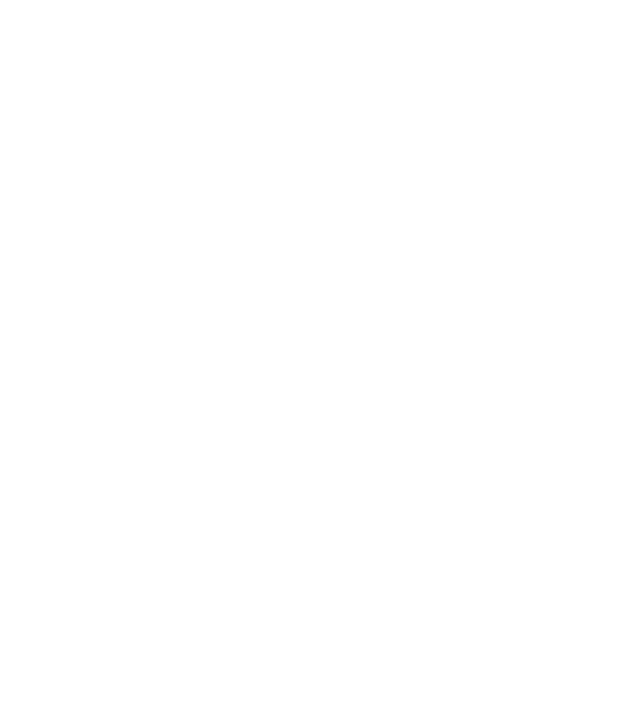
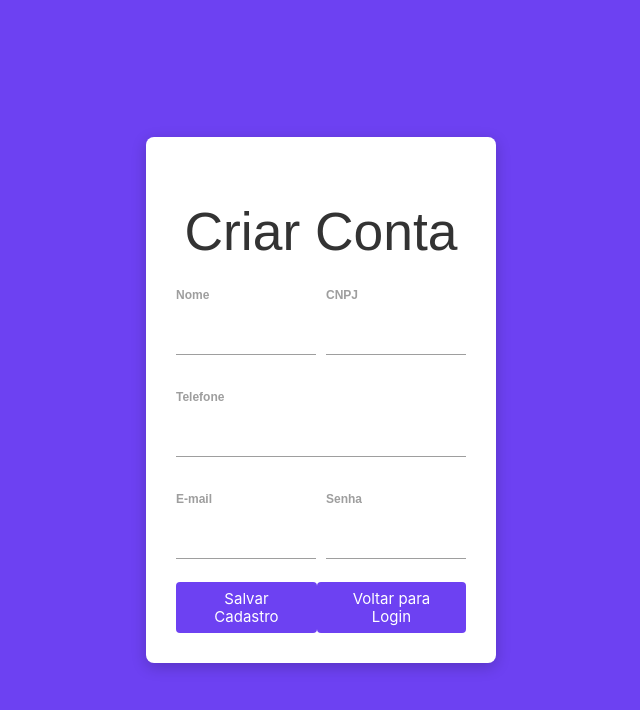
Before and after one commit to Esterzinha12/Front_2Gheter, a React (Create React App) app: page /cadastroUsuario in a window 1280 px wide. Before the commit this address had no page. Shown: the top 710 px of the page, without its empty margins (319-959 px from the left). Built offline with nearby package versions, Linux system fonts and the light colour scheme.

Commit message:
Base da tela de cadastro de usuário

```diff
--- a/src/App.js
+++ b/src/App.js
@@ -3,6 +3,7 @@
 import { Home } from './pages/Home';
 import { Login } from './pages/Login';
 import { MeusAnuncios } from "./pages/MeusAnuncios/MeusAnuncios";
+import { Cadastro } from "./pages/CadastroUsuario/CadastroUsuario.js";
 
 function App() {
   return (
@@ -11,6 +12,7 @@
       <Route path ="/" element={<Login />} />
       <Route path ="/home" element={<Home />} />
       <Route path ="/meus-anuncios" element={<MeusAnuncios />} />
+      <Route path="/cadastroUsuario" element={<Cadastro />} />
     </Routes>
    </Router>
   );
--- /dev/null
+++ b/src/pages/CadastroUsuario/CadastroUsuario.css
@@ -0,0 +1,119 @@
+body{
+    margin:0px;
+    padding: 0px;
+}
+
+.cadastro-pagina {
+    font-family: Arial, sans-serif;
+    background-color: #6D41F2;
+    width: 100%;
+    height: 100vh;
+    display: flex;
+    justify-content: center;
+    align-items: center;
+}
+
+.cadastro-container {
+    display: flex;
+    align-items: center;
+}
+
+.cadastro-lado-esquerdo {
+    display: flex;
+    flex-direction: column;
+    align-items: center;
+}
+
+.cadastro-container-logo {
+    text-align: center;
+    margin-bottom: 15px;
+}
+
+.cadastro-logo-nav {
+    width: 250px;
+    height: auto;
+}
+
+.cadastro-caixa {
+    background-color: white;
+    padding: 30px;
+    border-radius: 8px;
+    box-shadow: 0px 4px 15px rgba(0, 0, 0, 0.2);
+    width: 350px;
+}
+
+.cadastro-titulo {
+    text-align: center;
+    margin-bottom: 15px;
+    color: #333;
+}
+
+.cadastro-grupo-input {
+    margin-bottom: 15px;
+}
+
+.cadastro-grupo-input label {
+    display: block;
+    margin-bottom: 5px;
+    font-weight: bold;
+}
+
+.cadastro-grupo-input input {
+    width: 100%;
+    padding: 10px;
+    border: 1px solid #ccc;
+    border-radius: 4px;
+}
+
+.cadastro-senha-esquecida {
+    display: block;
+    text-align: right;
+    font-size: 12px;
+    color: #6D41F2;
+    text-decoration: none;
+    margin-top: 5px;
+}
+
+.cadastro-acoes {
+    display: flex;
+    justify-content: space-between;
+    align-items: center;
+}
+
+.cadastro-botao {
+    background-color: #6D41F2;
+    color: white;
+    padding: 8px 15px;
+    border: none;
+    border-radius: 4px;
+    cursor: pointer;
+}
+
+.cadastro-botao:hover {
+    background-color: #5636C9;
+}
+
+.cadastro-link-cadastrar {
+    color: #6D41F2;
+    text-decoration: none;
+}
+
+.cadastro-container-slogan {
+    margin-left: 40px;
+    margin-top: 20px;
+}
+
+.cadastro-texto-slogan {
+    color: white;
+    font-size: 18px;
+}
+
+.cadastro-linha {
+    display: flex;
+    justify-content: space-between;
+    gap: 10px;
+}
+
+.cadastro-linha .cadastro-grupo-input {
+    flex: 1;
+}
--- /dev/null
+++ b/src/pages/CadastroUsuario/CadastroUsuario.js
@@ -0,0 +1,84 @@
+import React, { useState } from "react";
+import { useNavigate } from "react-router-dom";
+import "./CadastroUsuario.css";
+import logo from "../../images/LOGO.svg";
+
+export function Cadastro() {
+  const [nome, setNome] = useState("");
+  const [cnpj, setCnpj] = useState("");
+  const [email, setEmail] = useState("");
+  const [senha, setSenha] = useState("");
+  const [telefone, setTelefone] = useState("");
+  const [error, setError] = useState("");
+  const navigate = useNavigate();
+
+  const handleCadastro = async (event) => {
+    event.preventDefault();
+    setError("");
+
+    try {
+      const response = await fetch("http://localhost:3000/usuario/cadastro", {
+        method: "POST",
+        headers: {
+          "Content-Type": "application/json",
+        },
+        body: JSON.stringify({ nome, cnpj, email, senha, telefone }),
+      });
+
+      const data = await response.json();
+
+      if (response.ok) {
+        navigate("/login");
+      } else {
+        setError(data.message || "Erro desconhecido ao tentar cadastrar.");
+      }
+    } catch (error) {
+      setError("Erro ao conectar com o servidor. Tente novamente.");
+      console.error("Erro na requisição:", error);
+    }
+  };
+
+  return (
+    <div className="cadastro-pagina">
+      <div className="cadastro-container">
+        <div className="cadastro-lado-direito">
+          <div className="cadastro-caixa">
+            <h2 className="cadastro-titulo">Criar Conta</h2>
+            <form onSubmit={handleCadastro}>
+              <div className="cadastro-linha">
+                <div className="cadastro-grupo-input">
+                  <label htmlFor="nome">Nome</label>
+                  <input type="text" id="nome" value={nome} onChange={(e) => setNome(e.target.value)} required />
+                </div>
+                <div className="cadastro-grupo-input">
+                  <label htmlFor="cnpj">CNPJ</label>
+                  <input type="text" id="cnpj" value={cnpj} onChange={(e) => setCnpj(e.target.value)} required />
+                </div>
+              </div>
+              <div className="cadastro-linha">
+                <div className="cadastro-grupo-input">
+                  <label htmlFor="telefone">Telefone</label>
+                  <input type="text" id="telefone" value={telefone} onChange={(e) => setTelefone(e.target.value)} required />
+                </div>
+              </div>
+              <div className="cadastro-linha">
+                <div className="cadastro-grupo-input">
+                  <label htmlFor="email">E-mail</label>
+                  <input type="email" id="email" value={email} onChange={(e) => setEmail(e.target.value)} required />
+                </div>
+                <div className="cadastro-grupo-input">
+                  <label htmlFor="senha">Senha</label>
+                  <input type="password" id="senha" value={senha} onChange={(e) => setSenha(e.target.value)} required />
+                </div>
+              </div>
+              <div className="cadastro-acoes">
+                <button type="submit" className="cadastro-botao">Salvar Cadastro</button>
+                <button type="button" className="cadastro-botao voltar" onClick={() => navigate("/")}>Voltar para Login</button>
+              </div>
+            </form>
+          </div>
+        </div>
+      </div>
+    </div>
+  );
+}
--- /dev/null
+++ b/src/pages/CadastroUsuario/index.js
@@ -0,0 +1 @@
+export * from "./CadastroUsuario.js";
--- a/src/pages/Login/Login.js
+++ b/src/pages/Login/Login.js
@@ -6,7 +6,7 @@
 export function Login() {
   const [email, setEmail] = useState("");
   const [senha, setSenha] = useState("");
-  const [error, setError] = useState(""); // Estado para mensagens de erro
+  const [error, setError] = useState("");
   const navigate = useNavigate();
 
   const handleLogin = async (event) => {
@@ -69,7 +69,7 @@
               </div>
               <div className="login-acoes">
                 <button type="submit" className="login-botao">Entrar</button>
-                <a href="#" className="login-link-cadastrar">Cadastrar-se</a>
+                <button className="login-link-cadastrar" onClick={() => navigate("/cadastroUsuario")}>Cadastrar-se</button>
               </div>
             </form>
           </div>
```
